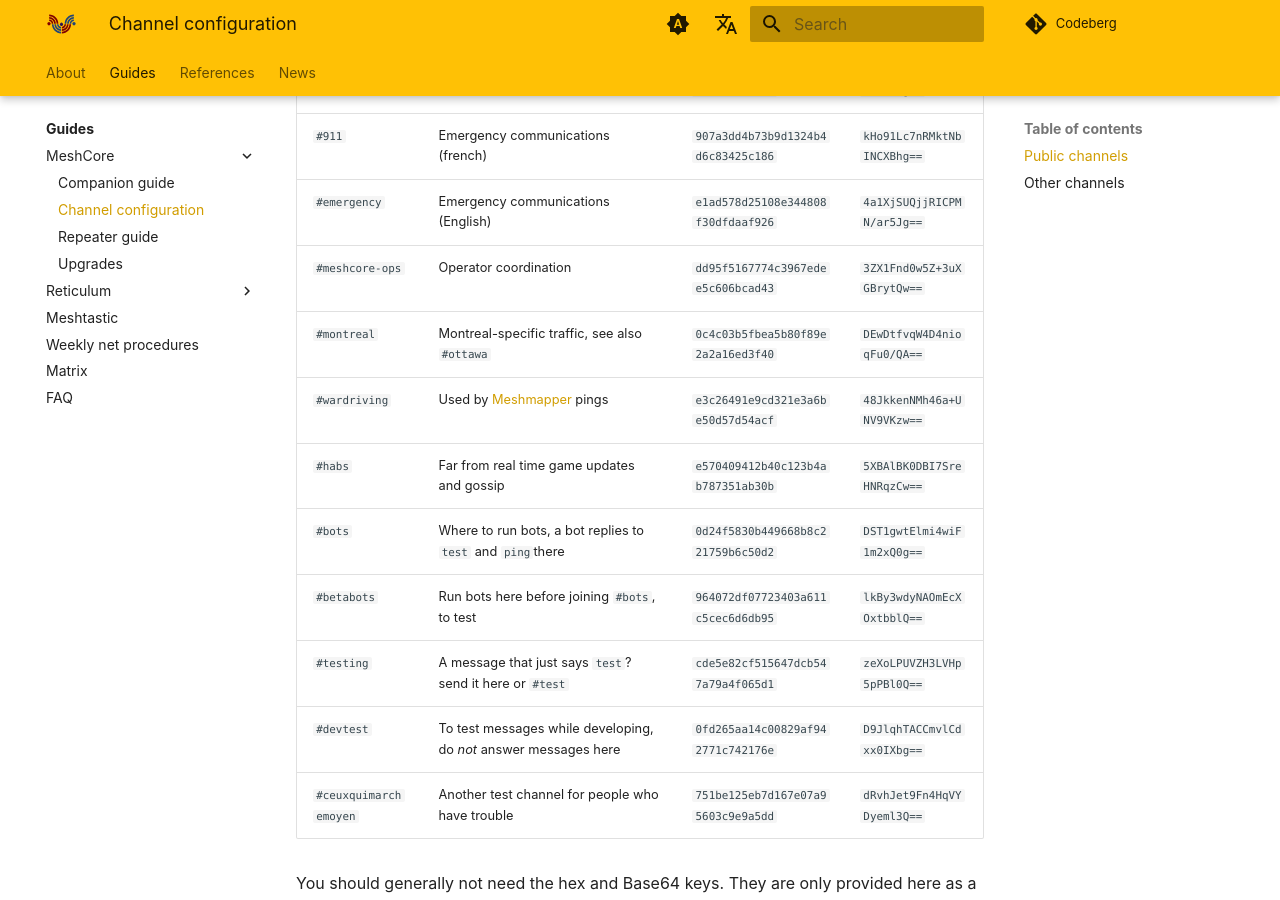
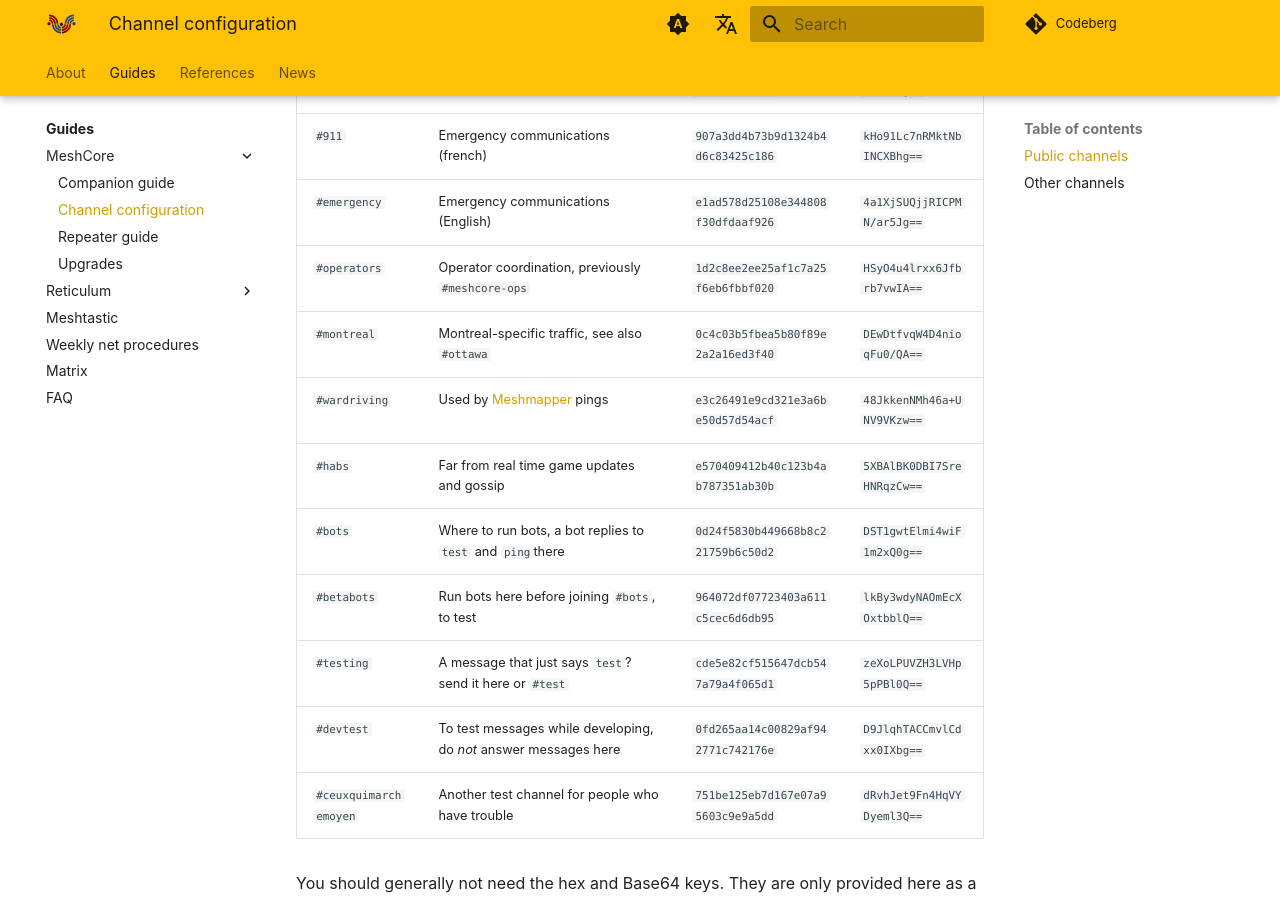
Before and after one commit to ReseauLibre/lora.reseaulibre.ca, an MkDocs documentation site: the page built from docs/guides/meshcore/channels.md, in a window 1280 px wide and 900 px high, scrolled down 616 px. Built offline with MkDocs 1.6.1 and Material for MkDocs 9.7.7, drawn with Linux system fonts in a browser that asks for light colours; plug-ins that fetch from the network failed and are left out; comment, search, counter and statistics services are not loaded.

Commit message:
switch from #meshcore-ops to #operators
This syncs up with Ottawa, and seems more popular. When someone asked
to see the channel list today, and found #meshcore-ops, JP said it was
outdated, so for me it's a tell it's time to really switch.

```diff
--- a/docs/guides/meshcore/channels.md
+++ b/docs/guides/meshcore/channels.md
@@ -22,7 +22,7 @@ We know about the follow channels currently in use[^1]:
 | Public                | General conversations                                            | `8b3387e9c5cdea6ac9e5edbaa115cd72` | `izOH6cXN6mrJ5e26oRXNcg==` |
 | `#911`                | Emergency communications (french)                                | `907a3dd4b73b9d1324b4d6c83425c186` | `kHo91Lc7nRMktNbINCXBhg==` |
 | `#emergency`          | Emergency communications (English)                               | `e1ad578d25108e344808f30dfdaaf926` | `4a1XjSUQjjRICPMN/ar5Jg==` |
-| `#meshcore-ops`       | Operator coordination                                            | `dd95f5167774c3967edee5c606bcad43` | `3ZX1Fnd0w5Z+3uXGBrytQw==` |
+| `#operators`          | Operator coordination, previously `#meshcore-ops`                | `1d2c8ee2ee25af1c7a25f6eb6fbbf020` | `HSyO4u4lrxx6Jfbrb7vwIA==` |
 | `#montreal`           | Montreal-specific traffic, see also `#ottawa`                    | `0c4c03b5fbea5b80f89e2a2a16ed3f40` | `DEwDtfvqW4D4nioqFu0/QA==` |
 | `#wardriving`         | Used by [Meshmapper][] pings                                     | `e3c26491e9cd321e3a6be50d57d54acf` | `48JkkenNMh46a+UNV9VKzw==` |
 | `#habs`               | Far from real time game updates and gossip                       | `e570409412b40c123b4ab787351ab30b` | `5XBAlBK0DBI7SreHNRqzCw==` |
```
